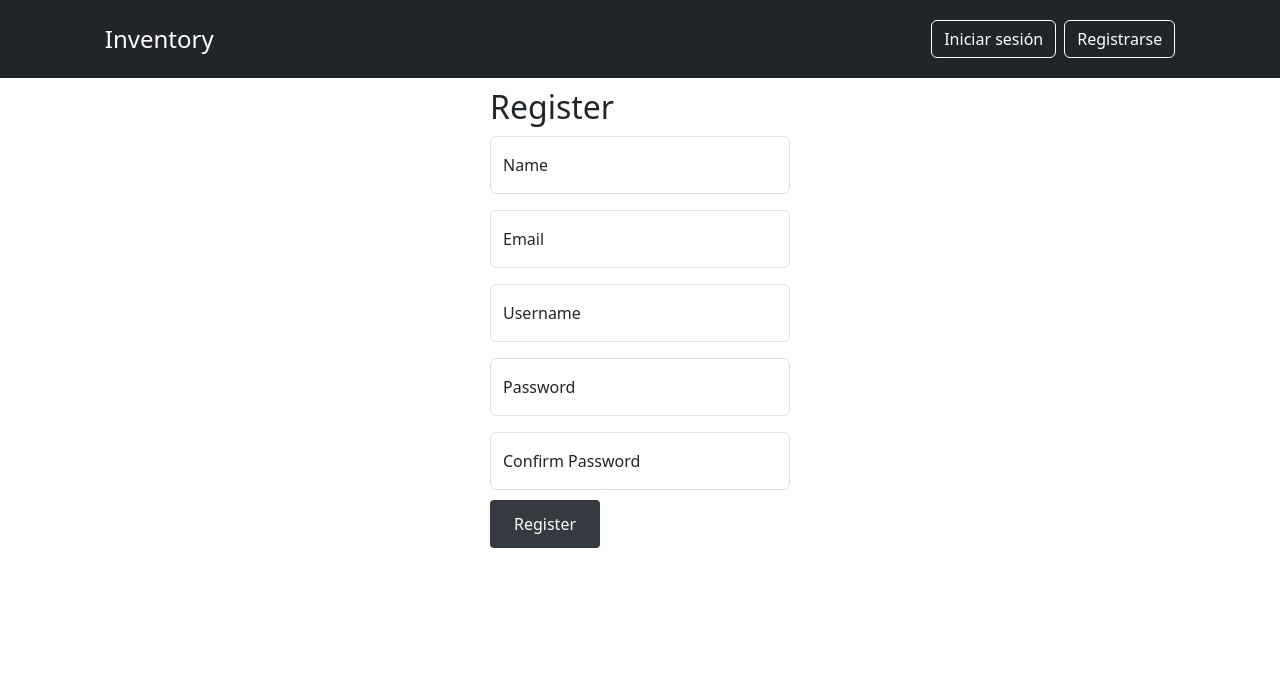
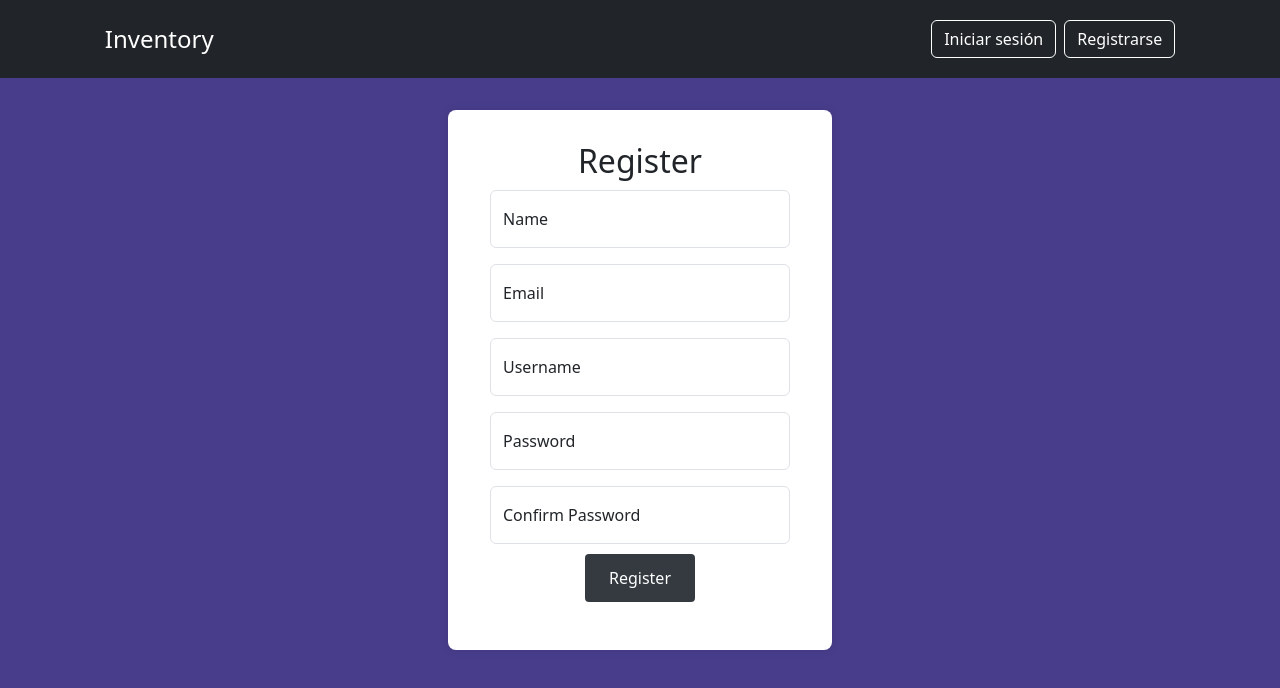
Before and after one commit to Beraxes/Gestion-de-inventario, a React (Create React App) app in the folder frontend/: page /register in a window 1280 px wide. Shown: the top 688 px of the page. Built offline with nearby package versions, Linux system fonts and the light colour scheme.

Commit message:
chore: deleted login and navbar css and added the styles to app.css directly, also i realize that i installed axios on the root directory instead of the fronted directory

```diff
--- a/frontend/package.json
+++ b/frontend/package.json
@@ -6,6 +6,7 @@
     "@testing-library/jest-dom": "^5.17.0",
     "@testing-library/react": "^13.4.0",
     "@testing-library/user-event": "^13.5.0",
+    "axios": "^1.7.7",
     "bootstrap": "^5.3.3",
     "formik": "^2.4.6",
     "react": "^18.3.1",
--- a/frontend/src/App.css
+++ b/frontend/src/App.css
@@ -1,3 +1,89 @@
 .App {
     text-align: center;
   }
+body{
+  background-color:darkslateblue;
+}
+
+.form-floating {
+  max-width: 300px;
+  margin: 10px auto;
+}
+
+.error-message {
+  color: red;
+  margin-bottom: 10px;
+}
+.form-login-register {
+  width:30%;
+  max-width: 1200px;
+  margin: 2rem auto;
+  padding: 2rem;
+  background-color: #ffffff;
+  border-radius: 8px;
+  box-shadow: 0 0 10px rgba(0, 0, 0, 0.1);
+}
+
+/* Reset básico */
+* {
+  margin: 0;
+  padding: 0;
+  box-sizing: border-box;
+}
+
+.navbar {
+  background-color: #f8f9fa; /* Color de fondo del Navbar */
+  padding: 1rem 2rem;
+  display: flex;
+  justify-content: space-between;
+  align-items: center;
+}
+
+.container-fluid {
+  width: 90%;
+  margin: 0 auto;
+}
+
+.navbar-brand {
+  font-size: 1.5rem;
+  color: #343a40; /* Color del texto del brand */
+  text-decoration: none;
+}
+
+.navbar-toggler {
+  border: none;
+  background-color: transparent;
+  padding: 0.5rem;
+  cursor: pointer;
+}
+
+.navbar-toggler-icon::before,
+.navbar-toggler-icon::after {
+  content: '';
+  display: block;
+  height: 2px;
+  width: 100%;
+  background-color: #343a40; /* Color del icono del toggler */
+  margin: 6px 0;
+}
+
+.navbar-collapse {
+  display: flex;
+  align-items: center;
+}
+
+.nav-item {
+  margin-left: 2rem;
+}
+
+.nav-link {
+  color: #343a40; /* Color del texto de los enlaces */
+  text-decoration: none;
+  font-size: 1rem;
+  padding: 0.5rem;
+}
+
+.nav-link:hover,
+.nav-link.active {
+  background-color: #e9ecef; /* Color de fondo al pasar el mouse o cuando está activo */
+}
--- a/frontend/src/App.js
+++ b/frontend/src/App.js
@@ -1,6 +1,7 @@
 //import logo from './logo.svg';
 import React from 'react';
 import 'bootstrap/dist/css/bootstrap.min.css';
+import './App.css'
 import { BrowserRouter as Router, Route, Routes } from 'react-router-dom';
 import Login from './components/Login';
 import Register from './components/Register';
--- a/frontend/src/components/Login.js
+++ b/frontend/src/components/Login.js
@@ -1,5 +1,4 @@
 import React, { useState } from 'react';
-import '../styles/Login.css';
 import AuthService from '../utils/AxiosInstance';
 
 function Login() {
@@ -20,11 +19,11 @@ function Login() {
   };
 
   return (
-    <div className="form-floating mb-3">
-    <h2>Login</h2>
+    <div className="form-floating mb-3 form-login-register">
+    <h2 className='d-flex justify-content-center'>Login</h2>
     {error && <p className="error-message">{error}</p>}
     <form onSubmit={handleSubmit}>
-      <div className="form-floating mb-3">
+      <div className="form-floating mb-3 justify-content-center">
         <input
           type="text"
           id="emailOrUsername"
@@ -32,9 +31,9 @@ function Login() {
           value={emailOrUsername}
           onChange={(e) => setEmailOrUsername(e.target.value)}
           required
-          className="form-control"
+          className="form-control d-flex justify-content-center"
         />
-        <label htmlFor="emailOrUsername">Enter email or username</label>
+        <label htmlFor="emailOrUsername" className='mb-3 justify-content-center d-flex'>Enter email or username</label>
       </div>
       <div className="form-floating">
         <input
@@ -48,7 +47,7 @@ function Login() {
         />
         <label htmlFor="password">Password</label>
       </div>
-      <button type="submit" className="btn btn-primary">
+      <button type="submit" className="btn btn-primary mb-3 form-floating  d-flex justify-content-center">
         Login
       </button>
     </form>
--- a/frontend/src/components/Navbar.js
+++ b/frontend/src/components/Navbar.js
@@ -1,7 +1,6 @@
 // frontend/src/components/Navbar.js (1-31)
 import React from "react";
 import { Link } from "react-router-dom"; // Import the Link component
-import "../styles/Navbar.css";
 
 const Navbar = () => {
   return (
--- a/frontend/src/components/Register.js
+++ b/frontend/src/components/Register.js
@@ -1,5 +1,4 @@
 import React, { useState } from 'react';
-import '../styles/Login.css';
 import AuthService from '../utils/AxiosInstance';
 
 function Register() {
@@ -28,8 +27,8 @@ function Register() {
   };
 
   return (
-    <div className="form-floating mb-3">
-      <h2>Register</h2>
+    <div className="form-floating mb-3 form-login-register">
+      <h2 className='d-flex justify-content-center'>Register</h2>
       {error && <p className="error-message">{error}</p>}
       <form onSubmit={handleSubmit}>
         <div className="form-floating mb-3">
@@ -92,7 +91,7 @@ function Register() {
           />
           <label htmlFor="confirmPassword">Confirm Password</label>
         </div>
-        <button type="submit" className="btn btn-primary">
+        <button type="submit" className="btn btn-primary mb-3 form-floating  d-flex justify-content-center">
           Register
         </button>
       </form>
--- a/frontend/src/styles/AddProduct.css
+++ b/frontend/src/styles/AddProduct.css
@@ -1,5 +1,3 @@
-/* src/styles/AddProduct.css */
-
 /* Contenedor del Formulario */
 .form-container {
     width: 90%;
--- a/frontend/src/styles/Login.css
+++ /dev/null
@@ -1,9 +0,0 @@
-.form-floating {
-    width: 300px;
-    margin: 10px auto;
-  }
-
-  .error-message {
-    color: red;
-    margin-bottom: 10px;
-  }
--- a/frontend/src/styles/Navbar.css
+++ /dev/null
@@ -1,63 +0,0 @@
-/* Reset básico */
-* {
-    margin: 0;
-    padding: 0;
-    box-sizing: border-box;
-  }
-
-  .navbar {
-    background-color: #f8f9fa; /* Color de fondo del Navbar */
-    padding: 1rem 2rem;
-    display: flex;
-    justify-content: space-between;
-    align-items: center;
-  }
-
-  .container-fluid {
-    width: 90%;
-    margin: 0 auto;
-  }
-
-  .navbar-brand {
-    font-size: 1.5rem;
-    color: #343a40; /* Color del texto del brand */
-    text-decoration: none;
-  }
-
-  .navbar-toggler {
-    border: none;
-    background-color: transparent;
-    padding: 0.5rem;
-    cursor: pointer;
-  }
-
-  .navbar-toggler-icon::before,
-  .navbar-toggler-icon::after {
-    content: '';
-    display: block;
-    height: 2px;
-    width: 100%;
-    background-color: #343a40; /* Color del icono del toggler */
-    margin: 6px 0;
-  }
-
-  .navbar-collapse {
-    display: flex;
-    align-items: center;
-  }
-
-  .nav-item {
-    margin-left: 2rem;
-  }
-
-  .nav-link {
-    color: #343a40; /* Color del texto de los enlaces */
-    text-decoration: none;
-    font-size: 1rem;
-    padding: 0.5rem;
-  }
-
-  .nav-link:hover,
-  .nav-link.active {
-    background-color: #e9ecef; /* Color de fondo al pasar el mouse o cuando está activo */
-  }
--- a/package.json
+++ /dev/null
@@ -1,5 +0,0 @@
-{
-  "dependencies": {
-    "axios": "^1.7.7"
-  }
-}
```
Also changed, not shown: 2 other files (tests, documents, lock files or other folders).
